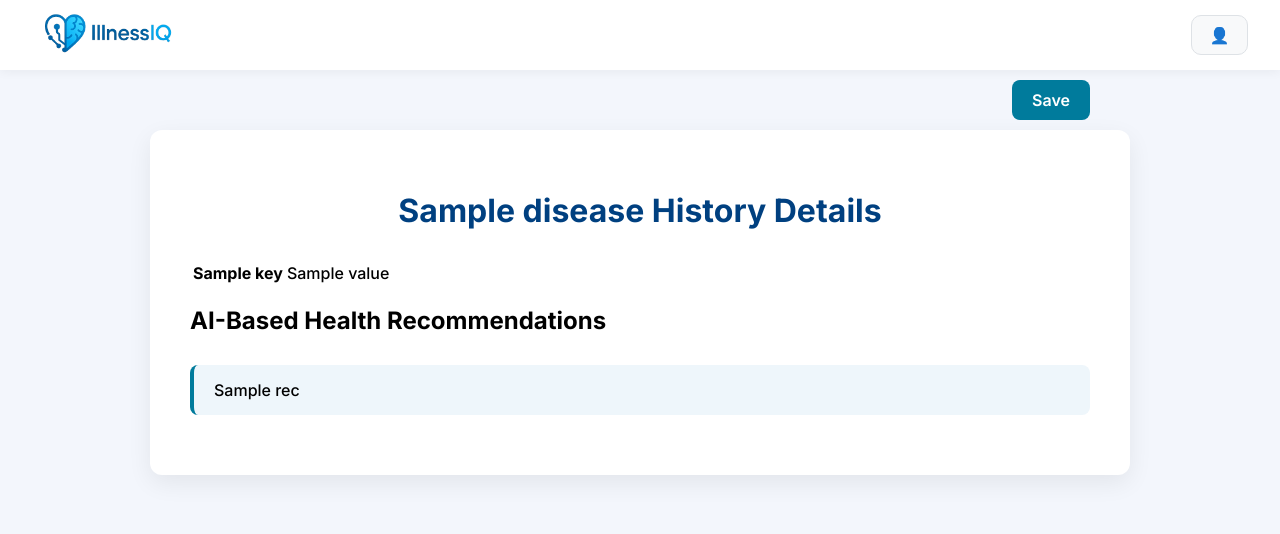
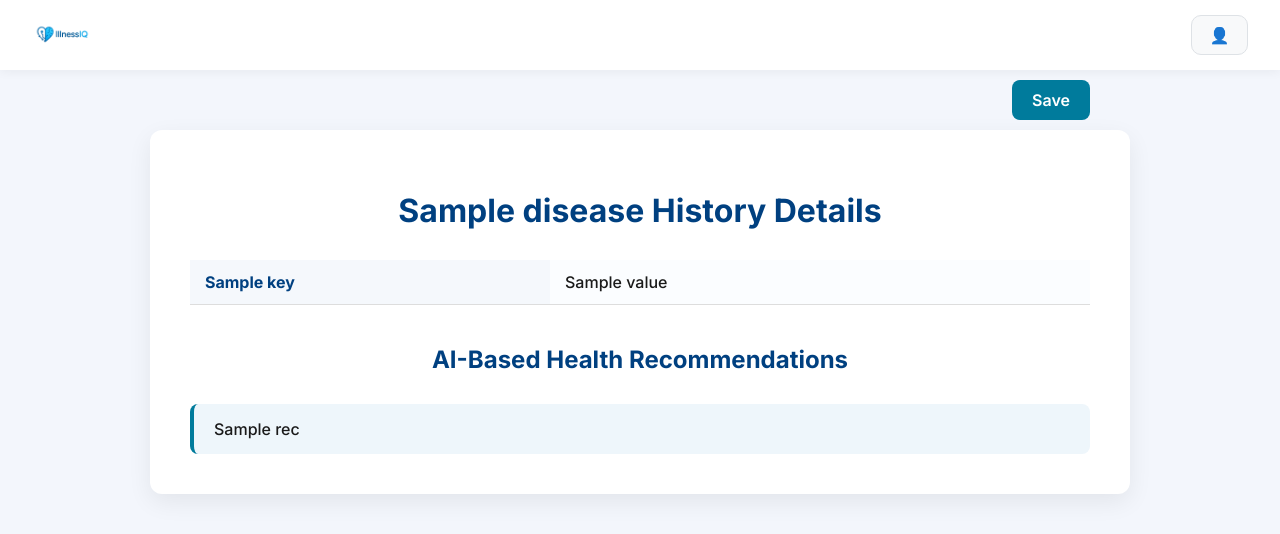
Before and after one commit to prasai-ap/IllnessIQ-minorproject-II, a Django app: template illnessiq_app/templates/history_detail.html in a window 1280 px wide. Shown: the top 534 px of the page. Run offline with Django 5.2, Linux system fonts and the light colour scheme; the template is opened without the code that fills it: most values are stand-ins (such as "Sample title", 1, 10 or a date in 2020).

Commit message:
maintained layout of table in history details and maintaned routing of history in tow risk result page

```diff
--- a/illnessiq_app/static/css/history_detail.css
+++ b/illnessiq_app/static/css/history_detail.css
@@ -3,6 +3,7 @@ body {
   background-color: #f3f6fc;
   margin: 0;
   padding: 0;
+  color: #1a1a1a;
 }
 
 .navbar {
@@ -24,12 +25,12 @@ body {
   left: 2rem;
   top: 50%;
   transform: translateY(-50%);
-    height: 150px;
+  height: 60px;
   z-index: 1;
 }
 
 .logo img {
-    height: 150px;
+  height: 60px;
   width: auto;
   object-fit: contain;
 }
@@ -107,6 +108,13 @@ h1 {
   margin-bottom: 30px;
 }
 
+h2 {
+  color: #004080;
+  margin-top: 40px;
+  margin-bottom: 20px;
+  text-align: center;
+}
+
 .detail-table {
   width: 100%;
   border-collapse: collapse;
@@ -125,8 +133,15 @@ h1 {
   width: 40%;
 }
 
+.detail-table td {
+  background-color: #fbfdff;
+}
+
 .recommendation-section {
   margin-top: 30px;
+  display: flex;
+  flex-direction: column;
+  gap: 20px;
 }
 
 .recommendation-block {
@@ -134,7 +149,7 @@ h1 {
   border-left: 4px solid #007b9c;
   padding: 15px 20px;
   border-radius: 8px;
-    margin-bottom: 20px;
+  color: #1a1a1a;
 }
 
 .recommendation-block h2, .recommendation-block h3 {
@@ -149,14 +164,6 @@ h1 {
   border-radius: 8px;
   margin-bottom: 20px;
   color: #c9302c;
-}
-
-.back-link {
-    display: inline-block;
-    margin-top: 20px;
-    text-decoration: none;
-    color: #004080;
-    font-weight: 500;
 }
 
 .save-button-container {
--- a/illnessiq_app/templates/diabetes_risk_result.html
+++ b/illnessiq_app/templates/diabetes_risk_result.html
@@ -20,7 +20,7 @@
     <div class="dropdown">
       <button class="dropdown-toggle" id="dropdownBtn">👤</button>
       <ul class="dropdown-menu" id="dropdownMenu">
-        <li><a href="#">History</a></li>
+        <li><a href="{% url 'history'%}">History</a></li>
         <li><a href="{% url 'feedback' %}">Feedback</a></li>
         <li><a href="{% url 'report_issue' %}">Report Issue</a></li>
         <li><a href="{% url 'logout' %}">Logout</a></li>
--- a/illnessiq_app/templates/heart_risk_result.html
+++ b/illnessiq_app/templates/heart_risk_result.html
@@ -20,7 +20,7 @@
     <div class="dropdown">
       <button class="dropdown-toggle" id="dropdownBtn">👤</button>
       <ul class="dropdown-menu" id="dropdownMenu">
-        <li><a href="#">History</a></li>
+        <li><a href="{% url 'history' %}">History</a></li>
         <li><a href="{% url 'feedback' %}">Feedback</a></li>
         <li><a href="{% url 'report_issue' %}">Report Issue</a></li>
         <li><a href="{% url 'logout' %}">Logout</a></li>
--- a/illnessiq_app/templates/history_detail.html
+++ b/illnessiq_app/templates/history_detail.html
@@ -33,7 +33,7 @@
     <main class="container">
         <h1>{{ data.Disease }} History Details</h1>
 
-        <table>
+        <table class="detail-table">
             {% for key, value in data.items %}
                 {% if key != 'Disease' %}
                 <tr>
@@ -54,10 +54,12 @@
                 {% endfor %}
             </div>
         {% else %}
-            <p>No recommendations available for this record.</p>
+            <div class="no-recommendation">
+                <p>No recommendations available for this record.</p>
+            </div>
         {% endif %}
+    </main>
 
-    </main>
     <script>
         const dropdownBtn = document.getElementById('dropdownBtn');
         const dropdownMenu = document.getElementById('dropdownMenu');
```
Lines whose indentation alone changed are shown as unchanged.
